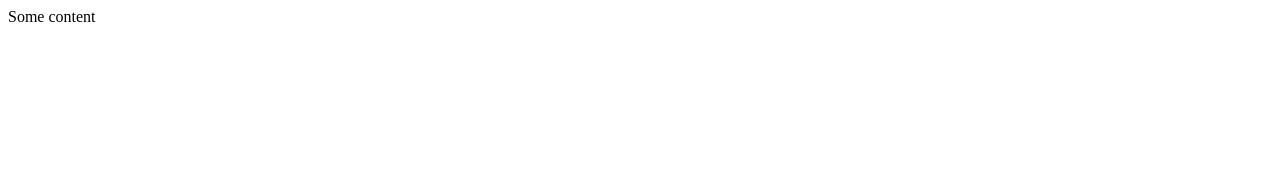
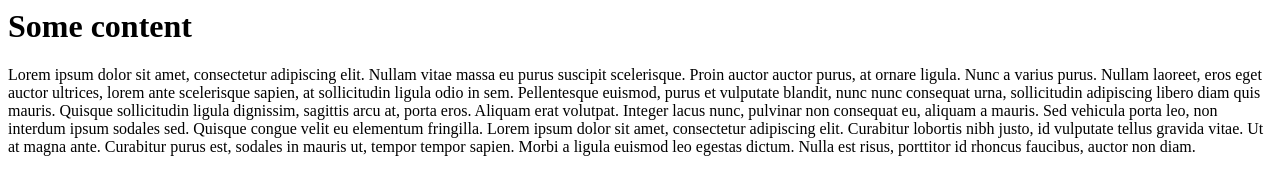
Before and after one commit to norman8klick/testRepo, a plain HTML site: page index.html in a window 1280 px wide. Drawn offline with Linux system fonts and the light colour scheme.

Commit message:
Lorem ipsum

```diff
--- a/index.html
+++ b/index.html
@@ -3,6 +3,9 @@
 <title>Test file</title>
 </head>
 <body>
-Some content
+<h1>Some content</h1>
+<p>
+Lorem ipsum dolor sit amet, consectetur adipiscing elit. Nullam vitae massa eu purus suscipit scelerisque. Proin auctor auctor purus, at ornare ligula. Nunc a varius purus. Nullam laoreet, eros eget auctor ultrices, lorem ante scelerisque sapien, at sollicitudin ligula odio in sem. Pellentesque euismod, purus et vulputate blandit, nunc nunc consequat urna, sollicitudin adipiscing libero diam quis mauris. Quisque sollicitudin ligula dignissim, sagittis arcu at, porta eros. Aliquam erat volutpat. Integer lacus nunc, pulvinar non consequat eu, aliquam a mauris. Sed vehicula porta leo, non interdum ipsum sodales sed. Quisque congue velit eu elementum fringilla. Lorem ipsum dolor sit amet, consectetur adipiscing elit. Curabitur lobortis nibh justo, id vulputate tellus gravida vitae. Ut at magna ante. Curabitur purus est, sodales in mauris ut, tempor tempor sapien. Morbi a ligula euismod leo egestas dictum. Nulla est risus, porttitor id rhoncus faucibus, auctor non diam.
+</p>
 </body>
 </html>
```
